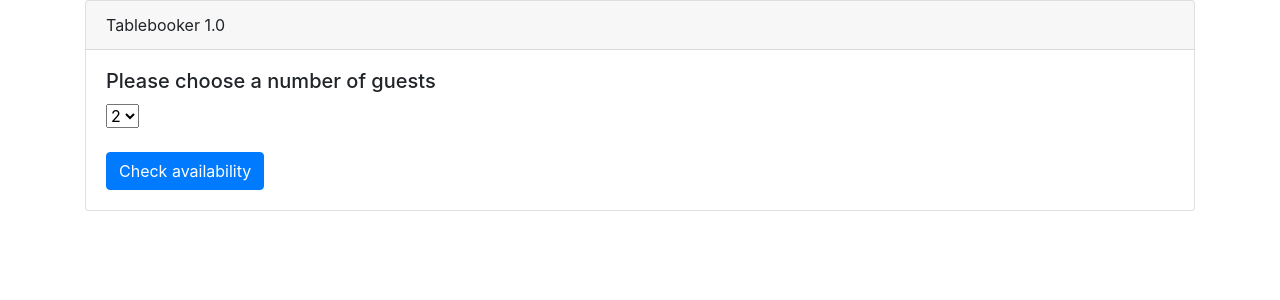
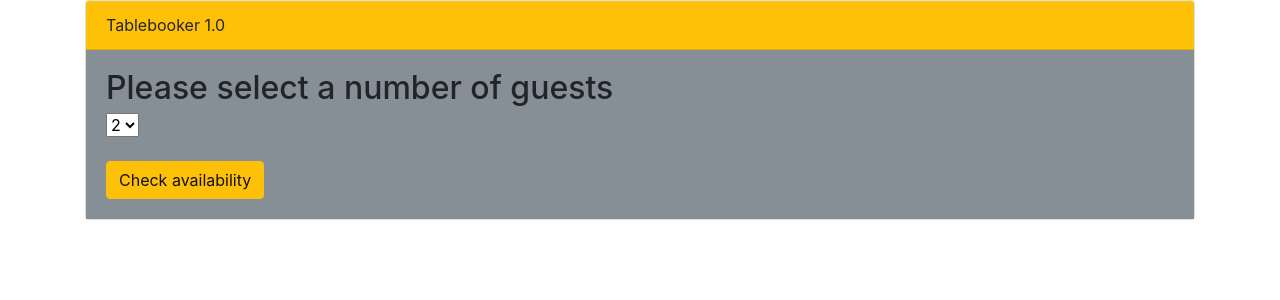
Before and after one commit to Pmertgen/Tablebooker, a PHP site: page /main.html in a window 1280 px wide. Shown: the top 300 px of the page. Run offline with PHP 8.4, Linux system fonts and the light colour scheme.

Commit message:
Modified the main html and connected it to the index.php - Now you can choose the number of guests and get a reply as well as a connection to the (local) database

```diff
--- a/dbconn.php
+++ b/dbconn.php
@@ -4,7 +4,7 @@
 DEFINE ("dbhost", "localhost");
 DEFINE ("dbuser", "root");
 DEFINE ("dbpw", "");
-DEFINE ("dbname", "tischsystem");
+DEFINE ("dbname", "Tablebooker");
 
 //global $dbconn;
 $dbconn = new mysqli(dbhost, dbuser, dbpw, dbname);
--- a/index.php
+++ b/index.php
@@ -12,9 +12,9 @@ if (isset($_POST["submitguests"]))
     }
         else {
                 echo( "Please choose a number of guests</br>");
-                header("../bookme.php");
+
               }
 }
 
 
-require_once("../private/dbconn.php");
+require_once("dbconn.php");
--- a/main.html
+++ b/main.html
@@ -6,19 +6,19 @@
     <meta http-equiv="X-UA-Compatible" content="ie=edge">
     <link rel="stylesheet" href="https://maxcdn.bootstrapcdn.com/bootstrap/4.0.0-beta/css/bootstrap.min.css" integrity="sha384-/Y6pD6FV/Vv2HJnA6t+vslU6fwYXjCFtcEpHbNJ0lyAFsXTsjBbfaDjzALeQsN6M" crossorigin="anonymous">
 
-    <title>Tabelbooker</title>
+    <title>Tablebooker</title>
 <body>
 
 <div class="container">
 <div class="card">
-  <div class="card-header">
+  <div class="card-header bg-warning">
     Tablebooker 1.0
   </div>
-  <div class="card-body">
-    <h5 class="card-title">Please choose a number of guests</h5>
-    <form action="index.php" target="_blank" method="post">
-    	<select>
-    		<h2>Please select a number of guests</h2>
+  <div class="card-body bg-secondary">
+
+     <form action="index.php" target="_blank" method="post">
+    	<h2>Please select a number of guests</h2>
+        <select name="people">
     		<option>2</option>
     		<option>3</option>
     		<option>4</option>
@@ -28,8 +28,9 @@
     		<option>8</option>
     	</select>
         	<br><br>
-    	<button class="btn btn-primary" type="submit" name="submit">Check availability</button>
+    	<button class="btn btn-warning" type="submit" name="submitguests">Check availability</button>
     </form>
+
   </div>
 </div>
 </div>
```
